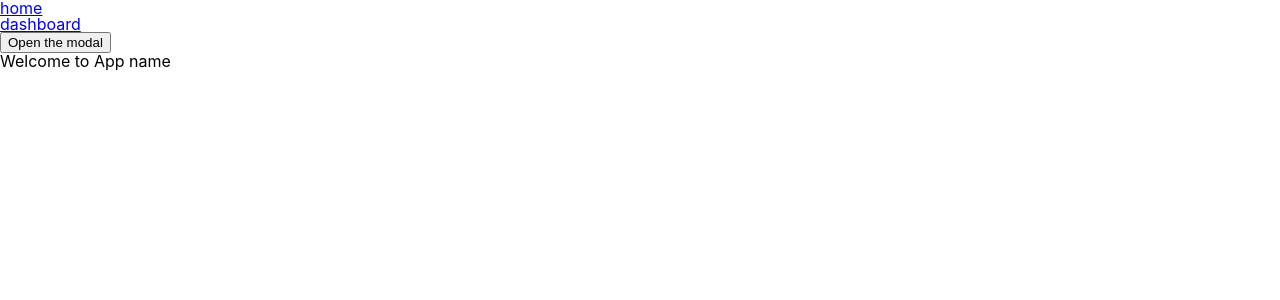
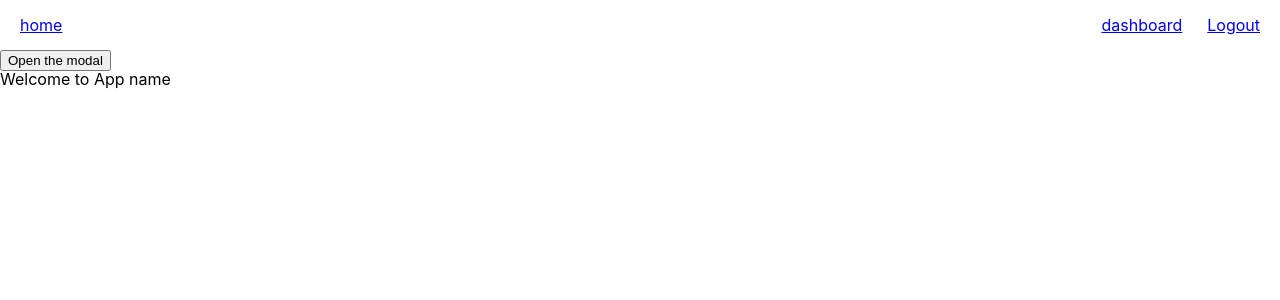
Before and after one commit to florianmg/nextjs-starter, a Next.js app: page / in a window 1280 px wide. Shown: the top 300 px of the page. Built offline with nearby package versions, Linux system fonts and the light colour scheme.

Commit message:
feat: navbar default style

```diff
--- a/components/layout/nav-bar/Navbar.module.scss
+++ b/components/layout/nav-bar/Navbar.module.scss
@@ -0,0 +1,43 @@
+.navbar {
+  width: 100%;
+  height: 50px;
+  display: flex;
+  align-items: center;
+  justify-content: center;
+
+  // contain all lists
+  &__list {
+    width: 100%;
+    max-width: 1500px;
+    padding: 0 20px;
+    box-sizing: border-box;
+    display: flex;
+    justify-content: space-between;
+
+    // left and right list containers
+    & > li {
+      width: 50%;
+      display: flex;
+      justify-content: flex-end;
+
+      // left container
+      &:first-of-type {
+        justify-content: flex-start;
+
+        ul li {
+          margin-left: 0;
+          margin-right: 25px;
+        }
+      }
+
+      // items list inside left and right containers
+      ul {
+        display: flex;
+
+        li {
+          margin-left: 25px;
+        }
+      }
+    }
+  }
+}
--- a/components/layout/nav-bar/Navbar.tsx
+++ b/components/layout/nav-bar/Navbar.tsx
@@ -3,6 +3,8 @@ import Link from 'next/link';
 import { useTranslation } from 'react-i18next';
 
 import { CONSTANTS } from '../../../constants';
+
+import styles from './Navbar.module.scss';
 
 interface INavbar {
   isLogged: boolean;
@@ -11,27 +13,44 @@ interface INavbar {
 const Navbar: React.FC<INavbar> = ({ isLogged }) => {
   const { t } = useTranslation();
   return (
-    <nav>
+    <nav className={styles.navbar}>
       {isLogged ? (
+        <ul className={styles.navbar__list}>
+          <li>
             <ul>
               <li>
                 <Link href={CONSTANTS.PAGES.HOME.SLUG}>
                   <a>{t(CONSTANTS.PAGES.HOME.NAME)}</a>
                 </Link>
               </li>
+            </ul>
+          </li>
+          <li>
+            <ul>
               <li>
                 <Link href={CONSTANTS.PAGES.DASHBOARD.SLUG}>
                   <a>{t(CONSTANTS.PAGES.DASHBOARD.NAME)}</a>
                 </Link>
               </li>
+              <li>
+                <a href="#">Logout</a>
+              </li>
+            </ul>
+          </li>
         </ul>
       ) : (
+        <ul className={styles.navbar__list}>
+          <li>
             <ul>
               <li>
                 <Link href={CONSTANTS.PAGES.HOME.SLUG}>
                   <a>{t(CONSTANTS.PAGES.HOME.NAME)}</a>
                 </Link>
               </li>
+            </ul>
+          </li>
+          <li>
+            <ul>
               <li>
                 <Link href={CONSTANTS.PAGES.LOGIN.SLUG}>
                   <a>{t(CONSTANTS.PAGES.LOGIN.NAME)}</a>
@@ -43,6 +62,8 @@ const Navbar: React.FC<INavbar> = ({ isLogged }) => {
                 </Link>
               </li>
             </ul>
+          </li>
+        </ul>
       )}
     </nav>
   );
```
Lines whose indentation alone changed are shown as unchanged.
